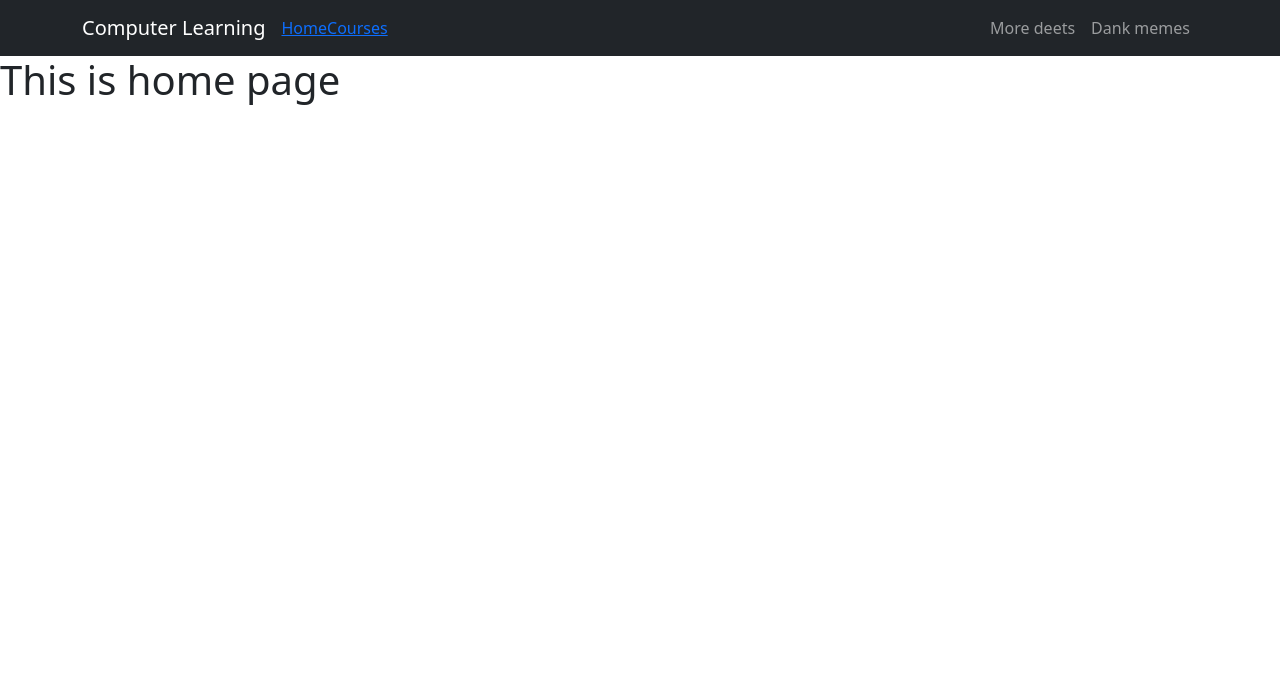
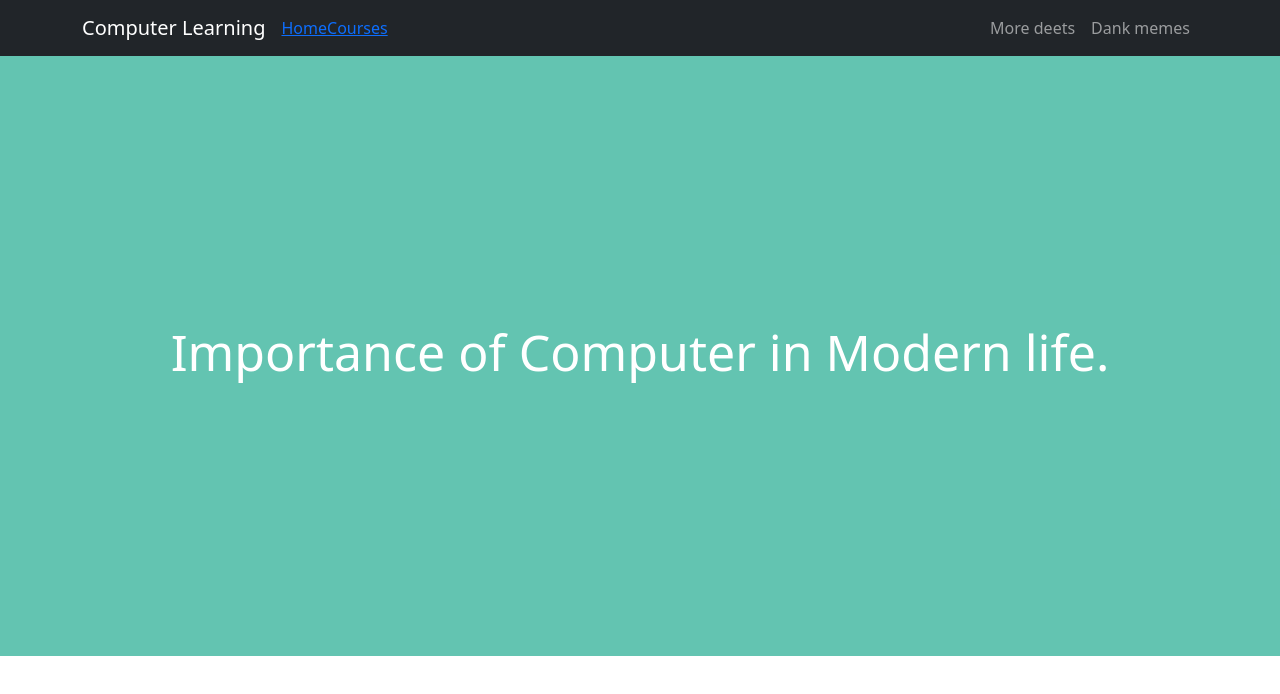
Before and after one commit to LiptonBarua/assianment-10-client-side, a React (Create React App) app: page / in a window 1280 px wide. Shown: the top 694 px of the page. Built offline with nearby package versions, Linux system fonts and the light colour scheme.

Commit message:
project-4

```diff
--- a/src/App.js
+++ b/src/App.js
@@ -16,7 +16,9 @@ const router = createBrowserRouter([
         path: '/courses', element: <Courses></Courses>
       },
       {
-        path: '/categorie/:id', element: <Categorie></Categorie>
+        path: '/categorie/:id',
+        element: <Categorie></Categorie>,
+        loader: ({params})=>fetch(`http://localhost:4000/categorie/${params.id}`)
       }
     ]
   }
--- a/src/Components/Categorie.js
+++ b/src/Components/Categorie.js
@@ -1,9 +1,16 @@
 import React from 'react';
+import { useLoaderData } from 'react-router-dom';
+import NewCards from './NewCards';
 
-const Categorie = () => {
+
+const Categorie = ({card}) => {
+    const allCards = useLoaderData();
     return (
         <div>
-            <h1>kkdkldhkdfkfk</h1>
+            <h1>card: {allCards.length}</h1>
+           {
+            allCards.map(card=> <NewCards key={card.id} card={card}></NewCards>)
+           }
         </div>
     );
 };
--- /dev/null
+++ b/src/Components/Home/Home.css
@@ -0,0 +1,10 @@
+.home{
+    background-color: #21ab91b3;
+    height: 600px;
+    color: white;
+
+}
+.home h1{
+    font-size: 50px;
+
+}
--- a/src/Components/Home/Home.js
+++ b/src/Components/Home/Home.js
@@ -1,9 +1,9 @@
 import React from 'react';
-
+import './Home.css'
 const Home = () => {
     return (
-        <div>
-            <h1>This is home page</h1>
+        <div className='home d-flex justify-content-center align-items-center'>
+            <h1>Importance of Computer in Modern life.</h1>
         </div>
     );
 };
--- /dev/null
+++ b/src/Components/NewCards.js
@@ -0,0 +1,11 @@
+import React from 'react';
+
+const NewCards = ({card}) => {
+    return (
+        <div>
+            {card.title}
+        </div>
+    );
+};
+
+export default NewCards;
```
Also changed, not shown: src/Components/Courses.js (line endings or trailing spaces), src/Components/Home/pexels-valiphotos-589840.jpg (added).
